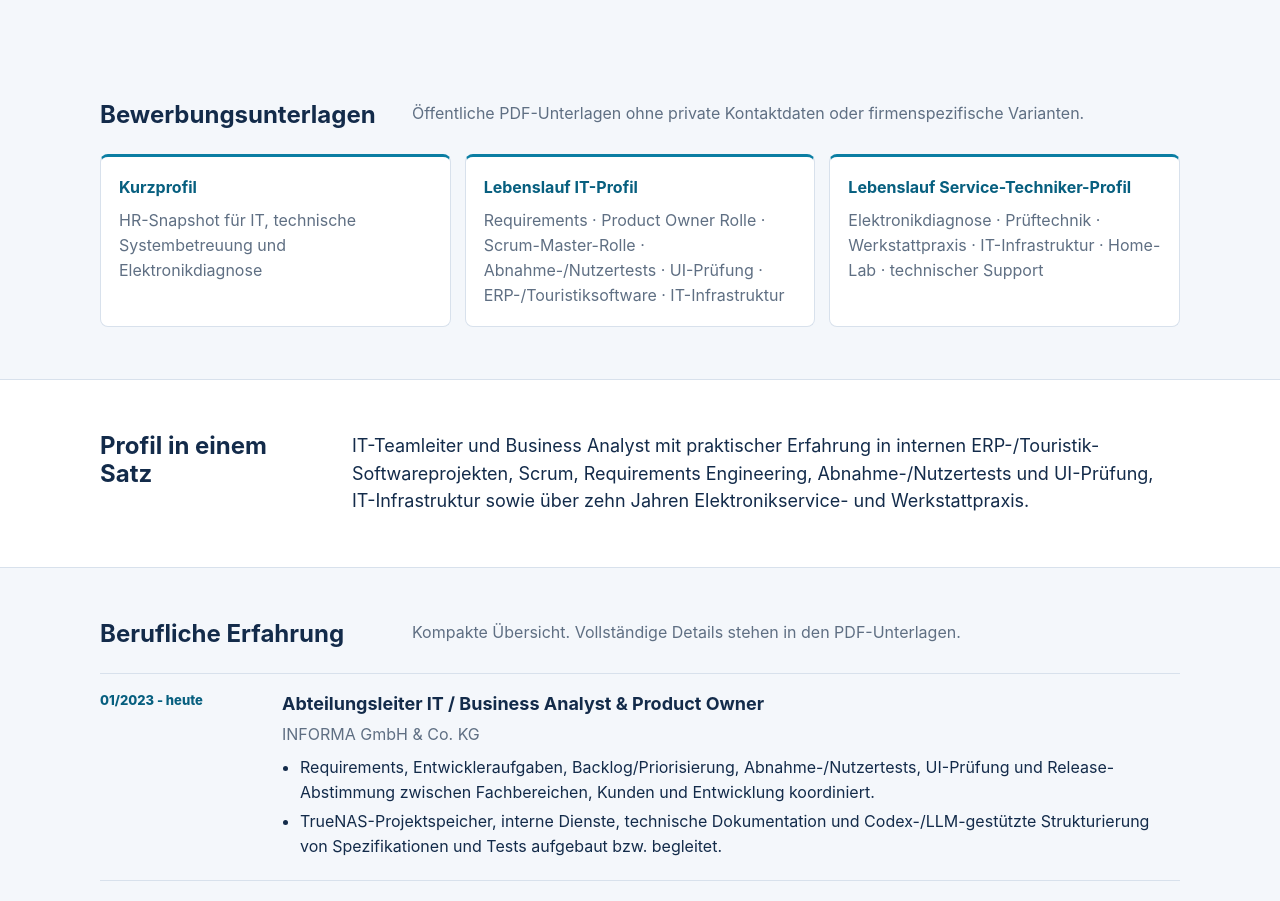
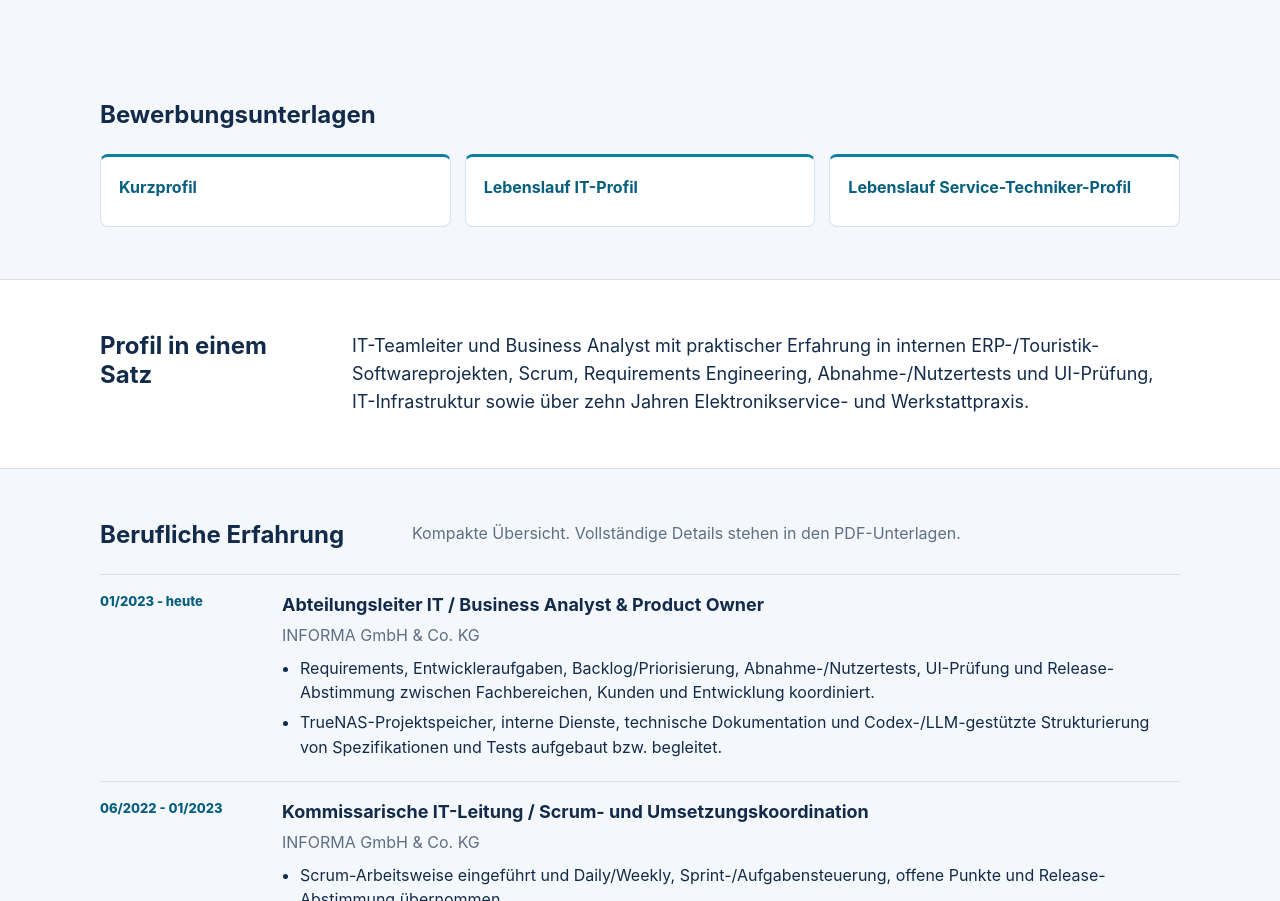
Before and after one commit to aco-art/artjom-warkentin-cv, a website: page public/index.html in a window 1280 px wide. Shown: the part 1450-2351 px from the top of the page. Drawn offline with Linux system fonts and the light colour scheme.

Commit message:
Simplify public download cards

```diff
--- a/public/index.html
+++ b/public/index.html
@@ -104,20 +104,16 @@
       <section id="downloads" class="section downloads-section">
         <div class="section-head">
           <h2>Bewerbungsunterlagen</h2>
-          <p class="section-lead">Öffentliche PDF-Unterlagen ohne private Kontaktdaten oder firmenspezifische Varianten.</p>
         </div>
         <div class="download-grid">
           <a class="download" href="downloads/Artjom_Warkentin_Kurzprofil_Public.pdf" download>
             <h3>Kurzprofil</h3>
-            <p>HR-Snapshot für IT, technische Systembetreuung und Elektronikdiagnose</p>
           </a>
           <a class="download" href="downloads/Artjom_Warkentin_Lebenslauf_IT_Public.pdf" download>
             <h3>Lebenslauf IT-Profil</h3>
-            <p>Requirements · Product Owner Rolle · Scrum-Master-Rolle · Abnahme-/Nutzertests · UI-Prüfung · ERP-/Touristiksoftware · IT-Infrastruktur</p>
           </a>
           <a class="download" href="downloads/Artjom_Warkentin_Lebenslauf_ServiceTechniker_Public.pdf" download>
             <h3>Lebenslauf Service-Techniker-Profil</h3>
-            <p>Elektronikdiagnose · Prüftechnik · Werkstattpraxis · IT-Infrastruktur · Home-Lab · technischer Support</p>
           </a>
         </div>
       </section>
--- a/scripts/build.mjs
+++ b/scripts/build.mjs
@@ -358,7 +358,6 @@ function renderIndex(data, documents) {
       <section id="downloads" class="section downloads-section">
         <div class="section-head">
           <h2>Bewerbungsunterlagen</h2>
-          <p class="section-lead">Öffentliche PDF-Unterlagen ohne private Kontaktdaten oder firmenspezifische Varianten.</p>
         </div>
         <div class="download-grid">
           ${documents.map(renderDownload).join("\n          ")}
@@ -474,7 +473,6 @@ function renderProjectCard(project) {
 function renderDownload(document) {
   return `<a class="download" href="downloads/${escapeHtml(document.filenameBase)}_Public.pdf" download>
             <h3>${escapeHtml(document.label)}</h3>
-            <p>${escapeHtml(document.subtitle)}</p>
           </a>`;
 }
 
```
